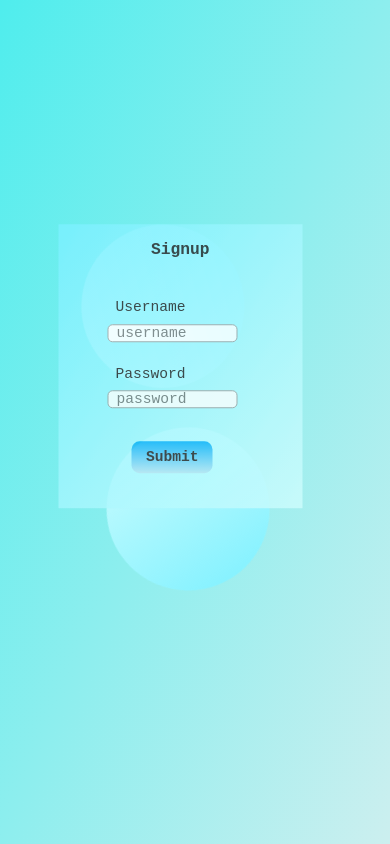
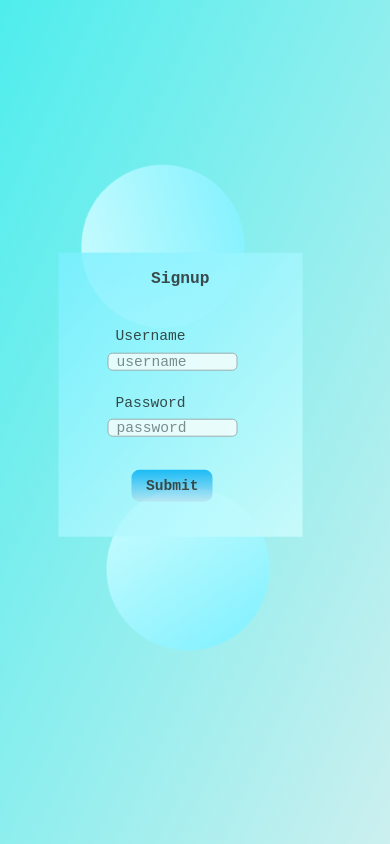
Before and after one commit to Sanjiv39/loginform.github.io, a plain HTML site: page index.html in a window 390 px wide. Drawn offline with Linux system fonts and the light colour scheme.

Commit message:
Updated css

```diff
--- a/style.css
+++ b/style.css
@@ -139,14 +139,14 @@ main p{
 }
 @media screen and (max-width:448px) {
    .container{
-    transform: translateY(-40%) translateX(-40%);
+    transform: translateY(-30%) translateX(-40%);
     }
     #circle1{
-        top: 20%;
+        /* top: 20%; */
         animation: slide1 3s linear infinite alternate;
     }
     #circle2{
-        bottom: 20%;
+        /* bottom: 20%; */
         animation: slide2 3s 0.6s linear infinite alternate;
     }
 }
```
